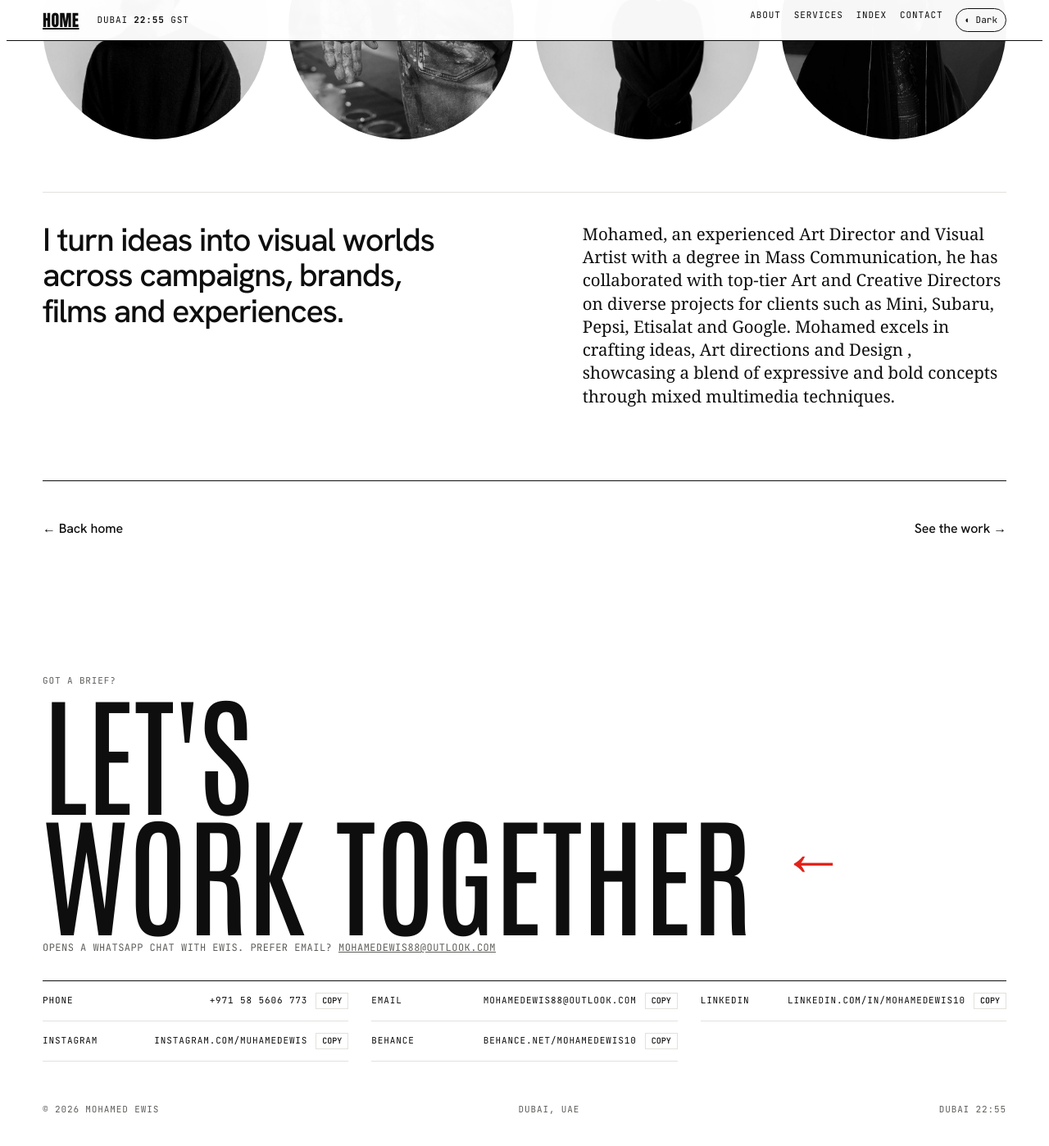
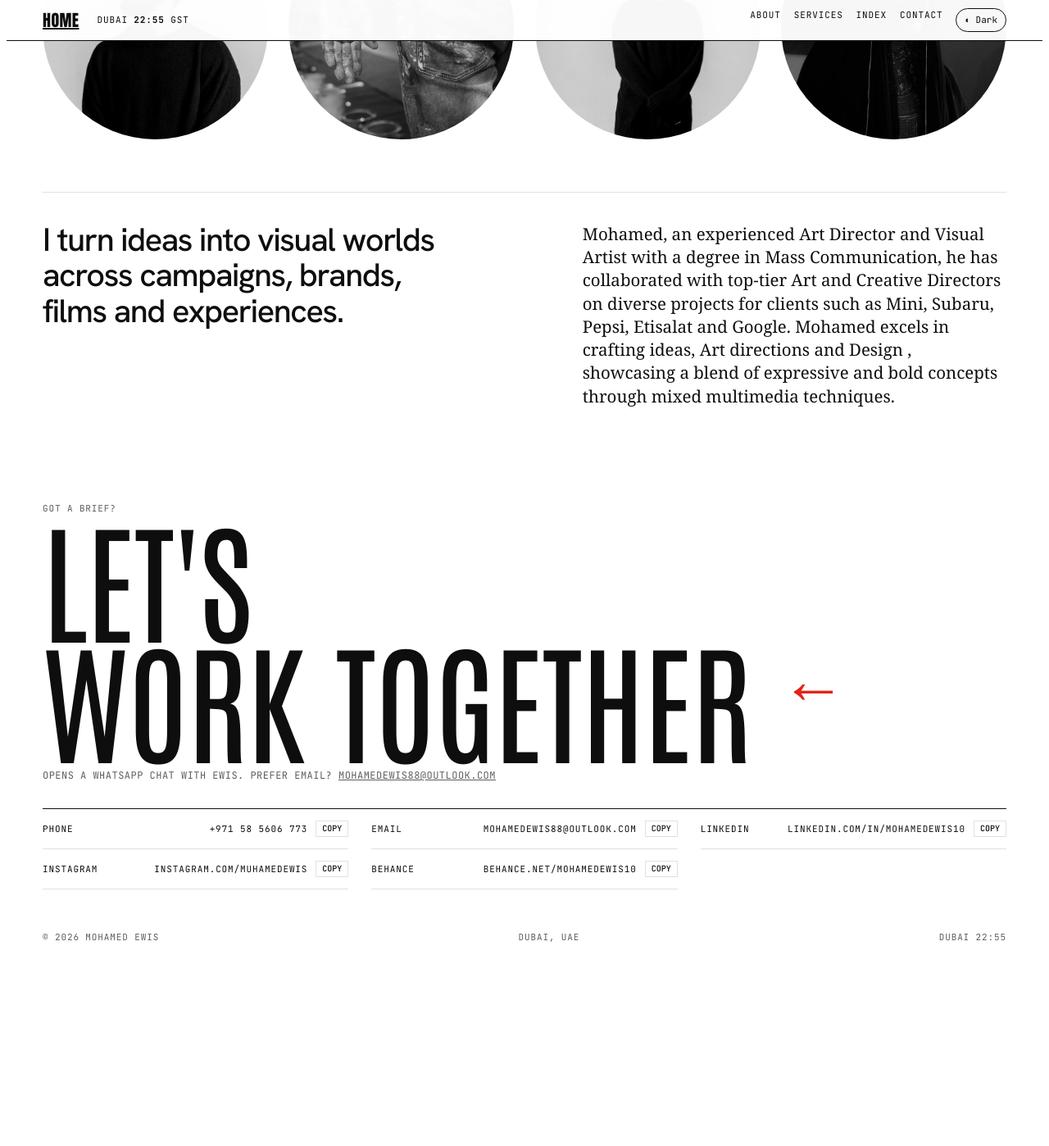
Before and after one commit to Msayed25/mohamed-ewis, a Jekyll site: the page built from about.html, in a window 1280 px wide and 1400 px high, scrolled down 380 px. Shown: the whole window at 82% size. Built offline with Jekyll 4.4.1, drawn with Linux system fonts in a browser that asks for light colours; some web fonts are replaced; after the commit the page ends 1570 px from its top, so only the background shows below that.

Commit message:
Services: quote removed, only the 'Depending on the brief' sentence stays; Index: intro line removed; About: Back home / See the work links removed

```diff
--- a/_data/site.json
+++ b/_data/site.json
@@ -20,7 +20,7 @@
   ],
   "expertise": "My expertise lies in interpreting a brief, researching its context, developing a concept and translating strategy into a relevant visual expression.",
   "hide_expertise": true,
-  "services_quote": "“Independent when the project needs one mind. Scalable when it needs many”.",
+  "services_quote": "",
   "services_intro": "Depending on the brief, I work independently or assemble and lead a tailored team of designers, filmmakers, animators, photographers, strategists and specialists.",
   "services": [
     {
--- a/about.html
+++ b/about.html
@@ -11,8 +11,4 @@ permalink: /about/
     {% if s.about_line and s.about_line != "" %}<p class="ab-line">{{ s.about_line }}</p>{% endif %}
     <p class="ab-text">{{ s.about_text }}</p>
   </div>
-  <nav class="pnext ab-next" aria-label="Leave the About page">
-    <a href="{{ '/' | relative_url }}"><i>←</i> Back home</a>
-    <a href="{{ '/#work' | relative_url }}">See the work <i>→</i></a>
-  </nav>
 </section>
--- a/assets/site.css
+++ b/assets/site.css
@@ -383,8 +383,9 @@ html.view-open,html.view-open body{overflow:hidden}
 .svc-move .svc-txt{will-change:transform}
 .svc-head h2{font:400 clamp(72px,13vw,210px)/.84 var(--cond);letter-spacing:-.005em;margin:0;text-transform:uppercase}
 /* his line under the heading: the quote large, the sentence smaller */
+.svc-q+.svc-i{margin-top:18px}
 .svc-q{font:italic 400 clamp(26px,3.6vw,54px)/1.08 var(--serif);letter-spacing:-.01em;max-width:24ch;margin:clamp(22px,3vw,40px) auto 0;text-wrap:balance}
-.svc-i{max-width:52ch;margin:18px auto 0;color:var(--soft);font-size:clamp(15px,1.25vw,18px);line-height:1.6;text-wrap:pretty}
+.svc-i{max-width:52ch;margin:clamp(22px,3vw,40px) auto 0;color:var(--soft);font-size:clamp(15px,1.25vw,18px);line-height:1.6;text-wrap:pretty}
 /* the services side by side: 4 columns, 2 x 2 on tablets, one under the other on phones */
 .svc-list{list-style:none;margin:0;padding:0;display:grid;grid-template-columns:repeat(4,minmax(0,1fr));border-top:1px solid var(--ink)}
 .svc-row{padding:clamp(20px,2.4vw,32px) clamp(14px,1.8vw,26px) clamp(26px,3vw,40px);border-left:1px solid var(--hair);opacity:.22;transition:opacity .7s cubic-bezier(.2,.9,.2,1)}
@@ -525,7 +526,6 @@ html.view-open .sbar{display:none}
 .ab-ph li:hover img{transform:scale(1.06)}
 .ab-body{display:grid;grid-template-columns:minmax(0,1.15fr) minmax(0,1fr);gap:clamp(24px,5vw,90px);align-items:start;border-top:1px solid var(--hair);padding-top:clamp(22px,3vw,36px)}
 .ab-line{margin:0;font:500 clamp(28px,3.1vw,48px)/1.1 var(--body);letter-spacing:-.035em;text-wrap:balance}
-.ab-next{margin-top:clamp(48px,7vw,96px)}
 .ab-text{margin:0;font:400 clamp(20px,1.6vw,25px)/1.38 var(--serif);text-wrap:pretty}
 @media (max-width:760px){.ab-ph{grid-template-columns:repeat(2,minmax(0,1fr))}.ab-body{grid-template-columns:minmax(0,1fr)}}
 
--- a/index.html
+++ b/index.html
@@ -55,7 +55,7 @@ layout: default
 {% endif %}
 
 <section class="sec g" id="work">
-  <div class="head"><h2>Index</h2><p>Every project, by discipline. Click one to open its page.</p></div>
+  <div class="head"><h2>Index</h2></div>
   <div class="filters" id="filters">
     <button type="button" aria-pressed="true" data-cat="all" style="--c:var(--ink)"><i></i>All <span>{{ projects.size }}</span></button>
     {% for c in cats %}{% assign kv = c | split: ":" %}{% assign n = projects | where: "category", kv[0] %}{% if n.size > 0 %}<button type="button" aria-pressed="false" data-cat="{{ kv[0] }}" style="--c:var(--c-{{ kv[0] }})"><i></i>{{ kv[1] }} <span>{{ n.size }}</span></button>{% endif %}{% endfor %}
```
